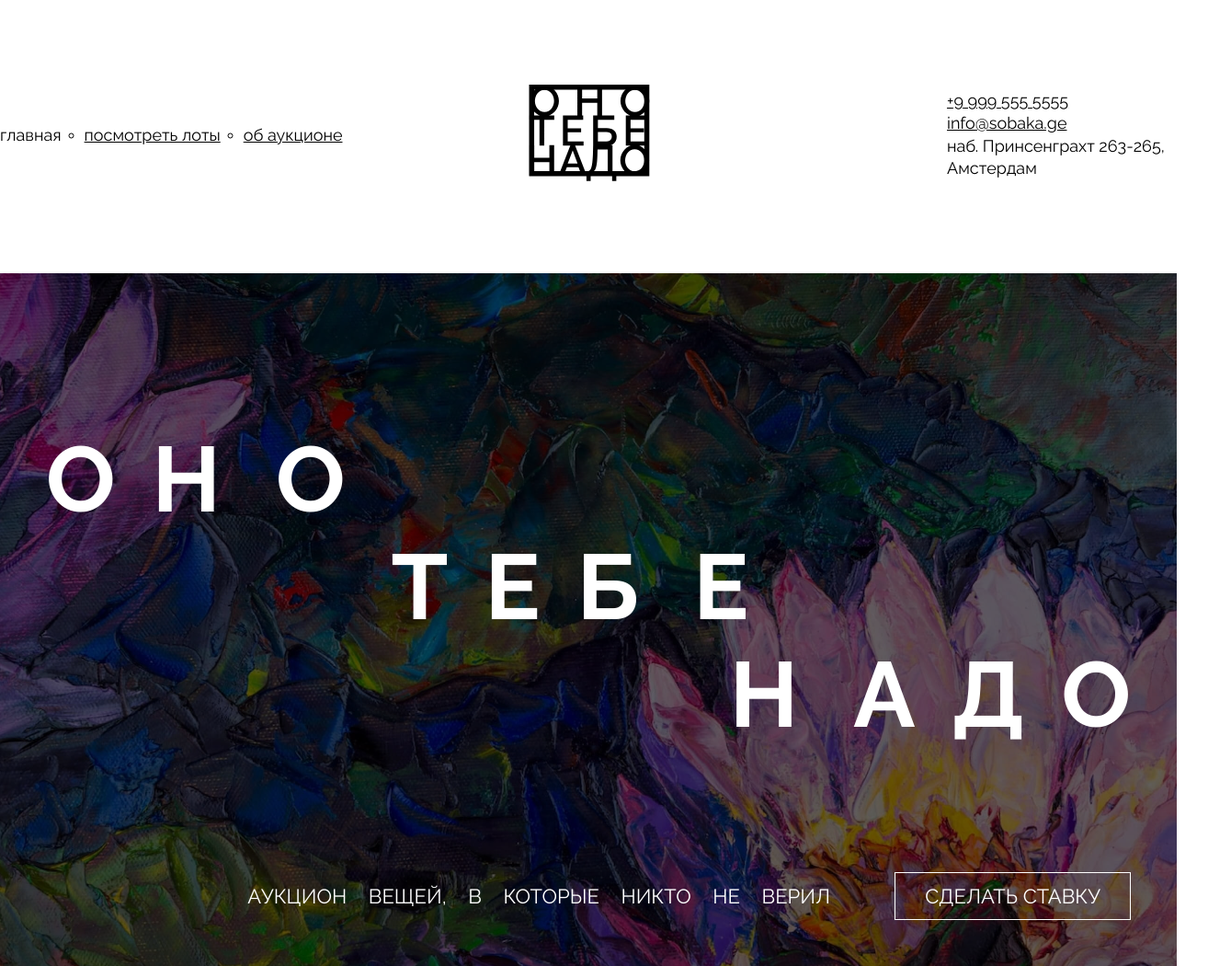
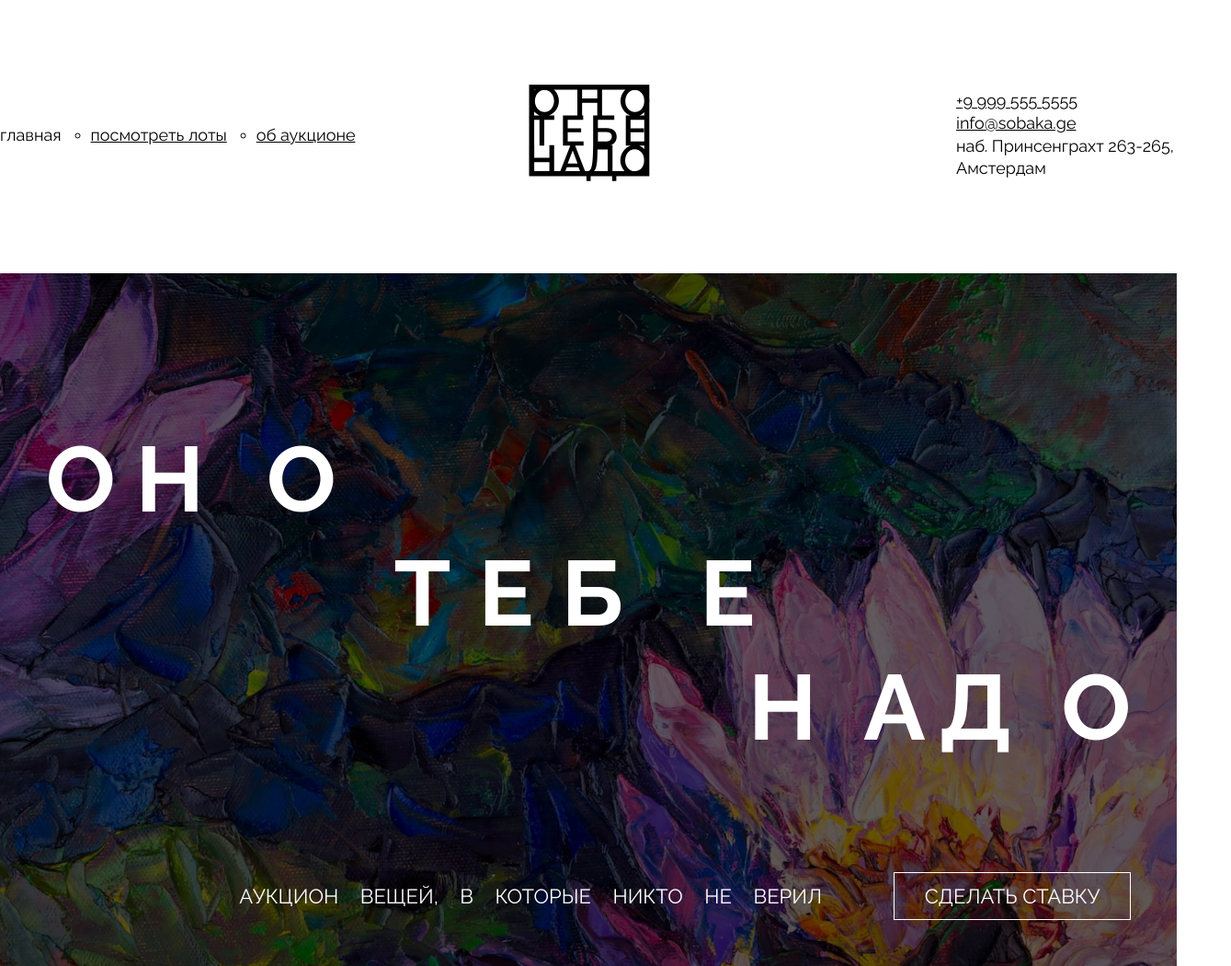
Before and after one commit to kv-misha-23/ono-tebe-nado, a plain HTML site: page index.html in a window 1280 px wide. Shown: the top 1050 px of the page at 92% size, 1339 px wide, since content can reach past the window. Drawn offline with Linux system fonts and the light colour scheme.

Commit message:
исправил не схождения по пикселям

```diff
--- a/index.html
+++ b/index.html
@@ -43,18 +43,25 @@
       <section class="cover">
         <div class="overlay overlay__padding-md">
           <h1 class="cover__title">
+
             <span class="aligned-text aligned-text_left">
-              О<span class="letter-spacing-extended">н</span>о
+
+              <span class="letter-spacing-extended">Он</span>
+              о
             </span>
+
             <span class="aligned-text aligned-text_center">
-              те<span class="letter-spacing-extended">б</span>е
+
+              <span class="letter-spacing-extended">теб</span>
+              е
             </span>
+
             <span class="aligned-text aligned-text_right">
-              <span class="letter-spacing-extended">н</span>ад<span
-                class="no-letter-spacing"
-                >о</span
-              >
+              н
+              <span class="letter-spacing-extended">ад</span>
+              <span class="no-letter-spacing">о</span>
             </span>
+
           </h1>
           <div class="cover__description">
             <p class="cover__description-text">
--- a/styles/style.css
+++ b/styles/style.css
@@ -9,7 +9,7 @@
 
 .header__links-list {
   display: flex;
-  gap: 0 25px;
+  gap: 0 32px;
   list-style: circle;
 }
 
@@ -38,7 +38,7 @@
 }
 
 .address {
-  max-width: 250px;
+  max-width: 240px;
 }
 
 .header__address {
@@ -55,6 +55,8 @@
   background-repeat: no-repeat;
   background-position: center;
   background-size: cover;
+  max-width: 1440px;
+  margin: 0 auto;
 }
 
 .overlay {
@@ -69,26 +71,26 @@
 .cover__title {
   display: flex;
   flex-direction: column;
-  gap: 0 20px;
-  margin: 0 0 135px;
+  gap: 7px;
+  margin: 0 0 121px;
   color: #fff;
   font-weight: 700;
   font-size: 100px;
   font-style: normal;
-  letter-spacing: 40px;
   text-transform: uppercase;
 }
 
 .aligned-text {
   display: block;
+  letter-spacing: 30px;
 }
 
 .aligned-text_left {
   align-self: start;
+  letter-spacing: 22px;
 }
 
 .letter-spacing-extended {
-  letter-spacing: 60px;
 }
 
 .aligned-text_center {
@@ -97,6 +99,7 @@
 
 .aligned-text_right {
   align-self: end;
+  letter-spacing: 15px;
 }
 
 .no-letter-spacing {
@@ -110,7 +113,7 @@
 }
 
 .cover__description-text {
-  margin-right: 70px;
+  margin-right: 78px;
   color: #fff;
   font-weight: 400;
   font-size: 22px;
@@ -121,7 +124,7 @@
 }
 
 .bet-button {
-  width: 257px;
+  width: 258px;
   height: 52px;
   border: 1px solid #fff;
   font-family: inherit;
@@ -211,7 +214,7 @@
 
 .lots__look-more-link {
   display: inline-block;
-  margin: 30px 0 0 40px;
+  margin: 31px 0 0 35px;
   color: #000;
   font-weight: 400;
   font-size: 20px;
@@ -222,7 +225,8 @@
 /* section about */
 .about {
   display: grid;
-  grid-template-columns: 1fr 2fr;
+  grid-template-columns: 430px 885px;
+  column-gap: 24px;
   max-width: 1340px;
   margin: 0 auto;
 }
@@ -252,7 +256,7 @@
 }
 
 .about__text {
-  margin: 25px 0;
+  margin: 24px 0;
   font-weight: 400;
   font-size: 20px;
   font-style: normal;
```
